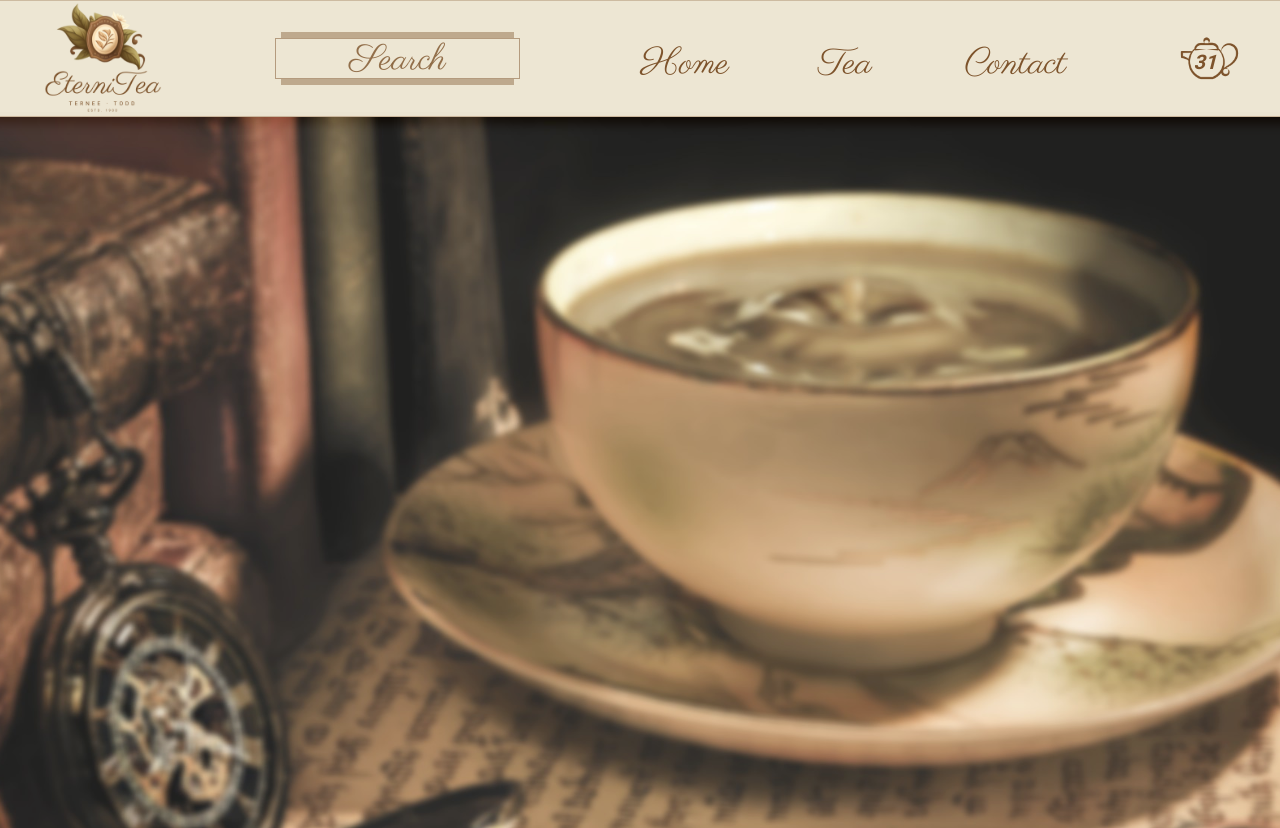
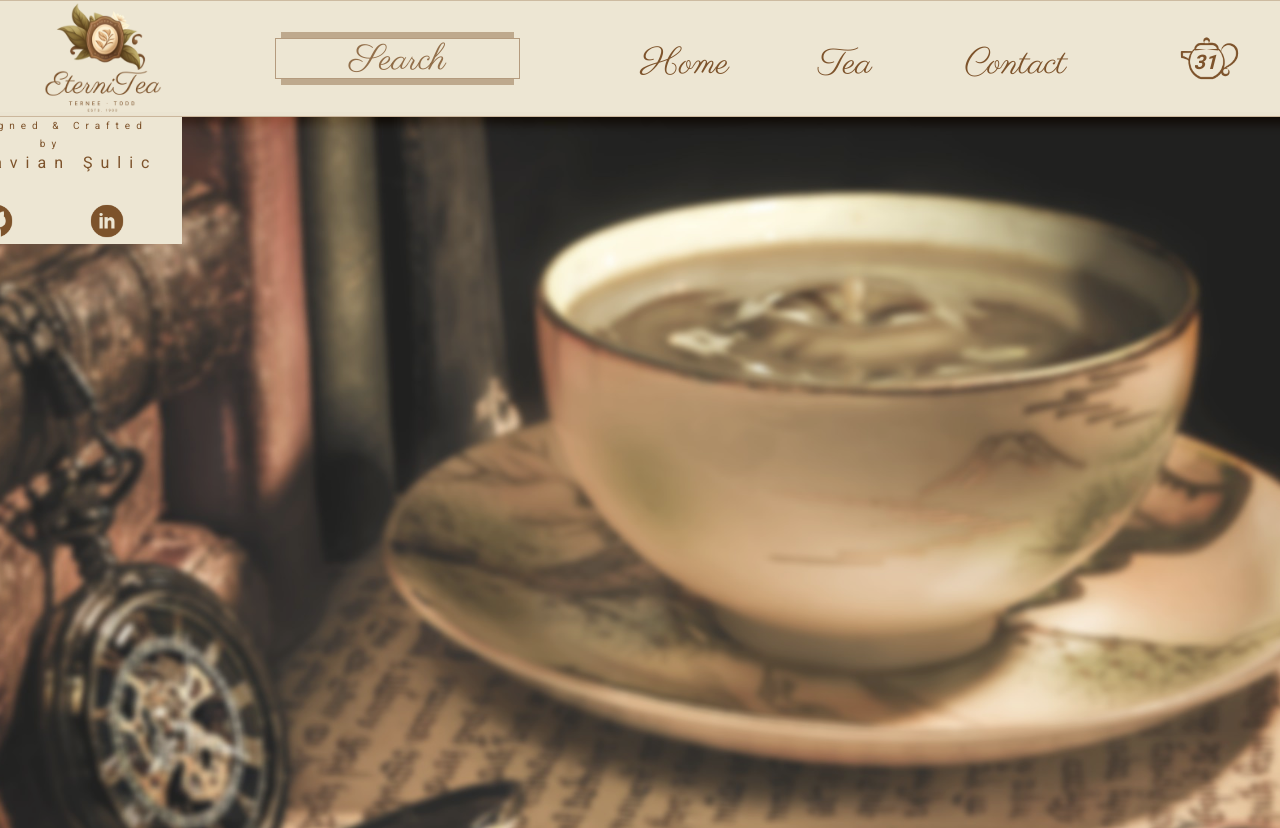
Before and after one commit to octavian-sn/shopping-cart, a React (Create React App) app: page / in a window 1280 px wide. Shown: the top 828 px of the page. Built offline with nearby package versions, Linux system fonts and the light colour scheme.

Commit message:
Add credits component

```diff
--- a/src/components/Content.js
+++ b/src/components/Content.js
@@ -1,10 +1,11 @@
 import React from 'react';
+import Credits from './Credits';
 import '../styles/content.css';
 
 function Content() {
   return (
     <div id="content">
-      <div className="overlay"></div>
+      <Credits />
     </div>
   );
 }
--- /dev/null
+++ b/src/components/Credits.js
@@ -0,0 +1,24 @@
+import React from 'react';
+import github from '../assets/github.png';
+import linkedin from '../assets/linkedin.png';
+import '../styles/credits.css';
+
+function Credits() {
+  return (
+    <div className="credits">
+      <p>Designed & Crafted</p>
+      <p>by</p>
+      <p>Octavian Şulic</p>
+      <div>
+        <a href="https://github.com/octavian-sn/shopping-cart">
+          <img src={github} alt="git hub icon"></img>
+        </a>
+        <a href="https://www.linkedin.com/in/octavian-%C8%99ulic-944090118/">
+          <img src={linkedin} alt="linkedin hub icon"></img>
+        </a>
+      </div>
+    </div>
+  );
+}
+
+export default Credits;
--- a/src/components/Header.js
+++ b/src/components/Header.js
@@ -6,7 +6,7 @@ import '../styles/header.css';
 function Header(props) {
   return (
     <header>
-      <img src={logo} className="app-logo"></img>
+      <img src={logo} className="app-logo" alt="logo"></img>
       <div className="search-bar">
         <div className="upper margin"></div>
         <input className="custom-window--body" placeholder="Search"></input>
--- a/src/styles/app.css
+++ b/src/styles/app.css
@@ -1,9 +1,9 @@
 * {
   box-sizing: border-box;
+  margin: 0;
 }
 
 body {
-  margin: 0;
   background-color: #f4f3ed;
   display: flex;
   flex-direction: column;
--- a/src/styles/content.css
+++ b/src/styles/content.css
@@ -16,7 +16,6 @@
   left: 0;
   opacity: 0.87;
 }
-.overlay {
-  height: 100%;
-  width: 100%;
+#content * {
+  position: relative;
 }
--- /dev/null
+++ b/src/styles/credits.css
@@ -0,0 +1,36 @@
+.credits {
+  width: 262px;
+  height: 127px;
+  display: flex;
+  flex-direction: column;
+  justify-content: space-between;
+  background-color: #ede6d3;
+  font-family: 'Roboto';
+  font-style: normal;
+  font-weight: 400;
+  font-size: 10px;
+  line-height: 12px;
+  text-align: center;
+  letter-spacing: 6px;
+  color: #7d532b;
+}
+.credits :nth-child(1) {
+  margin-top: 3px;
+}
+.credits :nth-child(3) {
+  margin-bottom: 20px;
+  font-size: 16px;
+  letter-spacing: 8px;
+}
+.credits div img {
+  width: 40px;
+  height: 40px;
+  cursor: pointer;
+}
+.credits div {
+  display: flex;
+  flex-direction: row;
+  align-items: flex-end;
+  justify-content: space-around;
+  padding: 0 20px 0 20px;
+}
```
Also changed, not shown: src/components/Footer.js (+52 -0 lines), src/styles/footer.css (added, +10 -0 lines).
